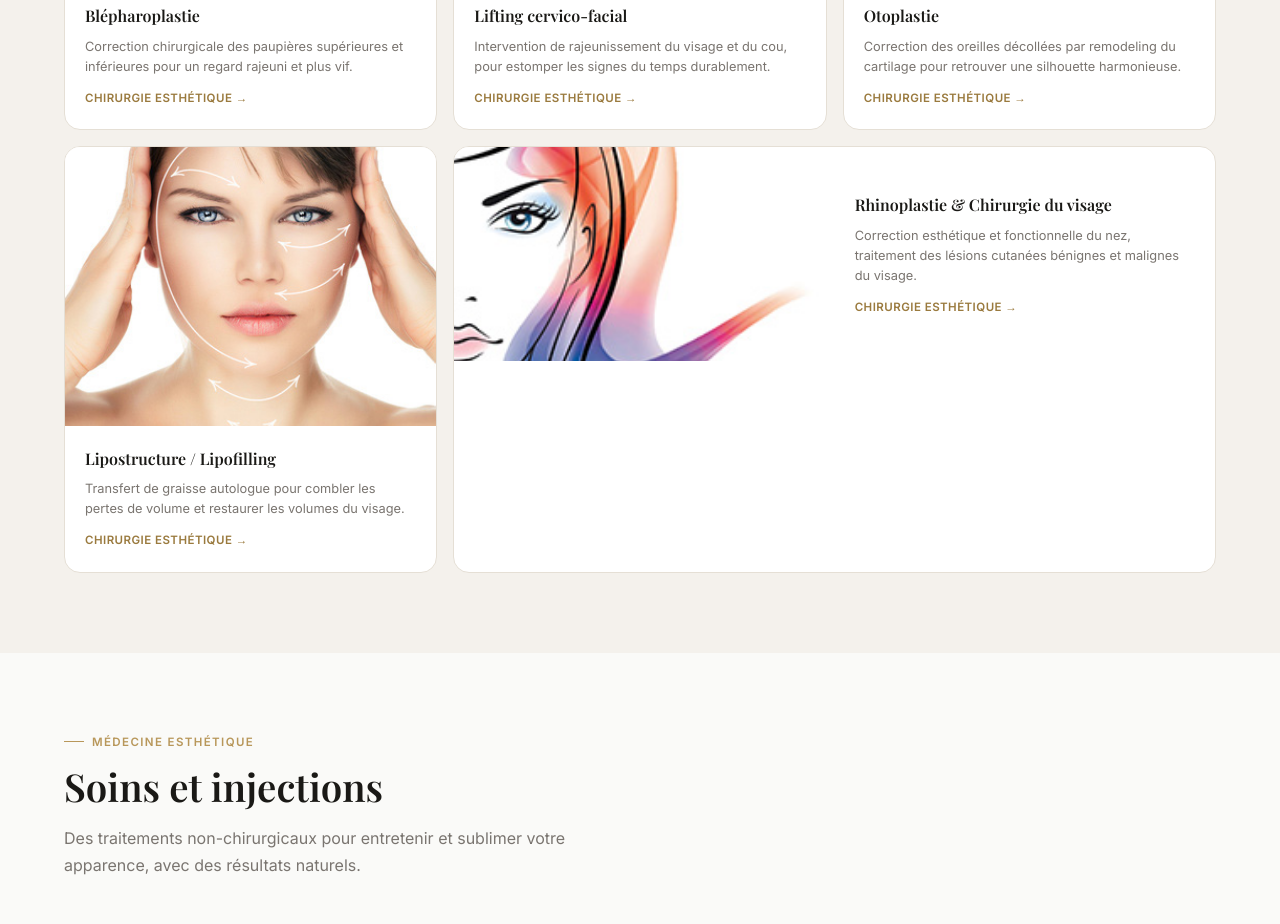
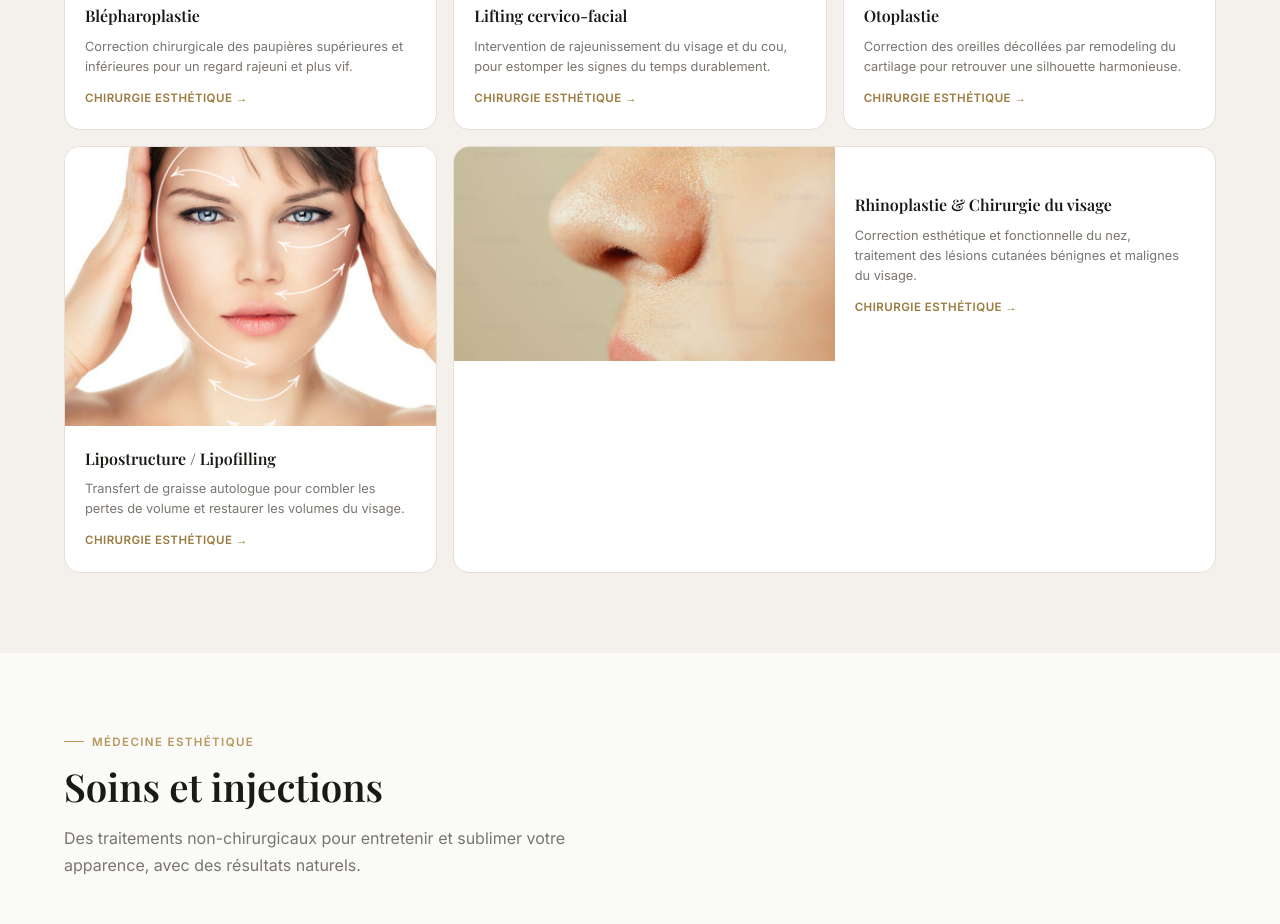
Before and after one commit to arthurarkt123456789/elbaz-esthetique, a plain HTML site: page index.html in a window 1280 px wide. Shown: the part 2389-3313 px from the top of the page. Drawn offline with nearby package versions, Linux system fonts and the light colour scheme; a web font is replaced by a local one.

Commit message:
Photo rhinoplastie premium

```diff
--- a/index.html
+++ b/index.html
@@ -912,7 +912,7 @@
       <div class="expertise-card" style="grid-column: span 2;">
         <div style="display: grid; grid-template-columns: 1fr 1fr;">
           <div class="expertise-card-img" style="aspect-ratio: 16/9; height: 100%;">
-            <img src="images/visage.jpg" alt="Rhinoplastie et chirurgie du visage" loading="lazy">
+            <img src="images/rhinoplastie.avif" alt="Rhinoplastie et chirurgie du visage" loading="lazy">
           </div>
           <div class="expertise-card-body" style="display: flex; flex-direction: column; justify-content: center;">
             <h3>Rhinoplastie & Chirurgie du visage</h3>
```
Also changed, not shown: images/rhinoplastie.avif (added).
